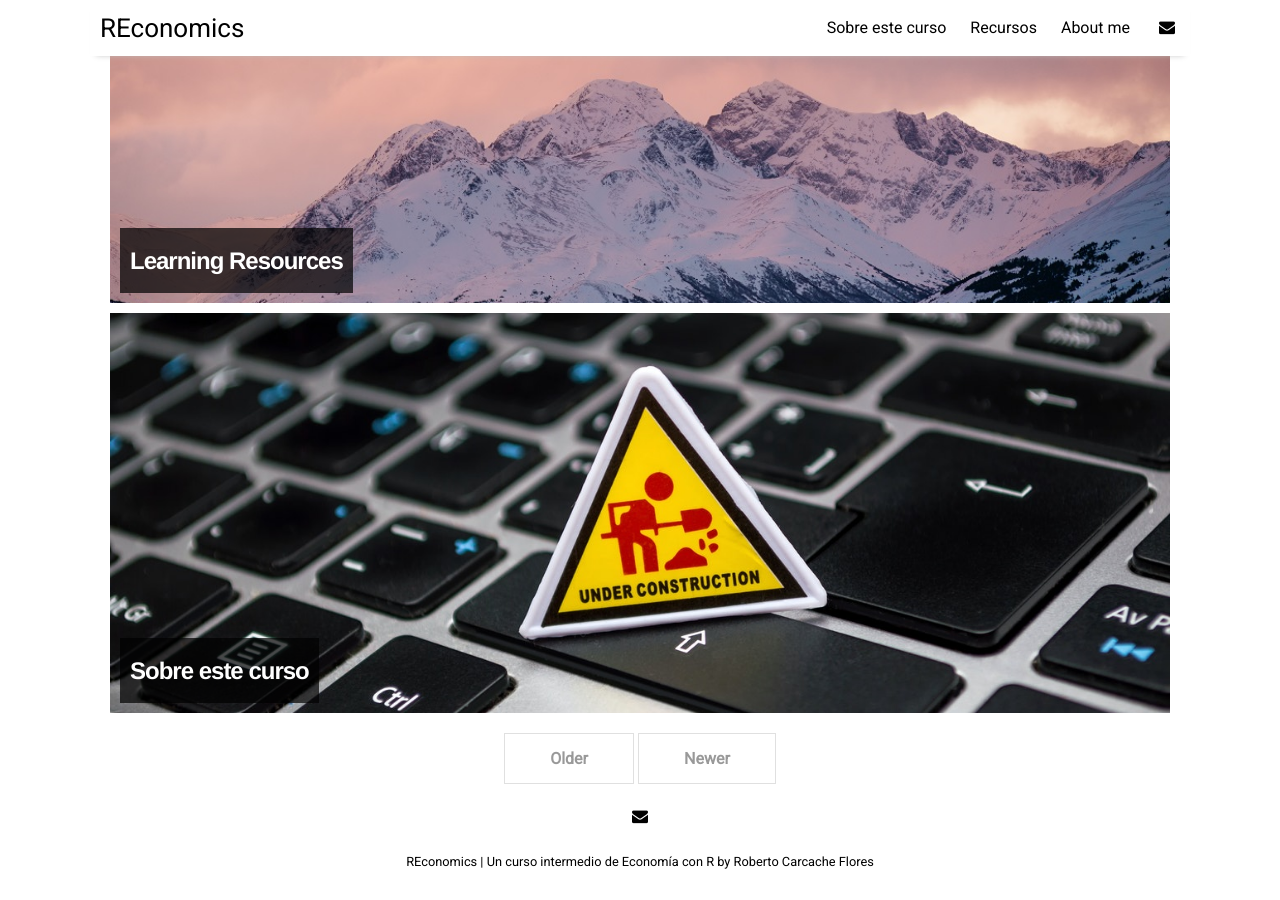
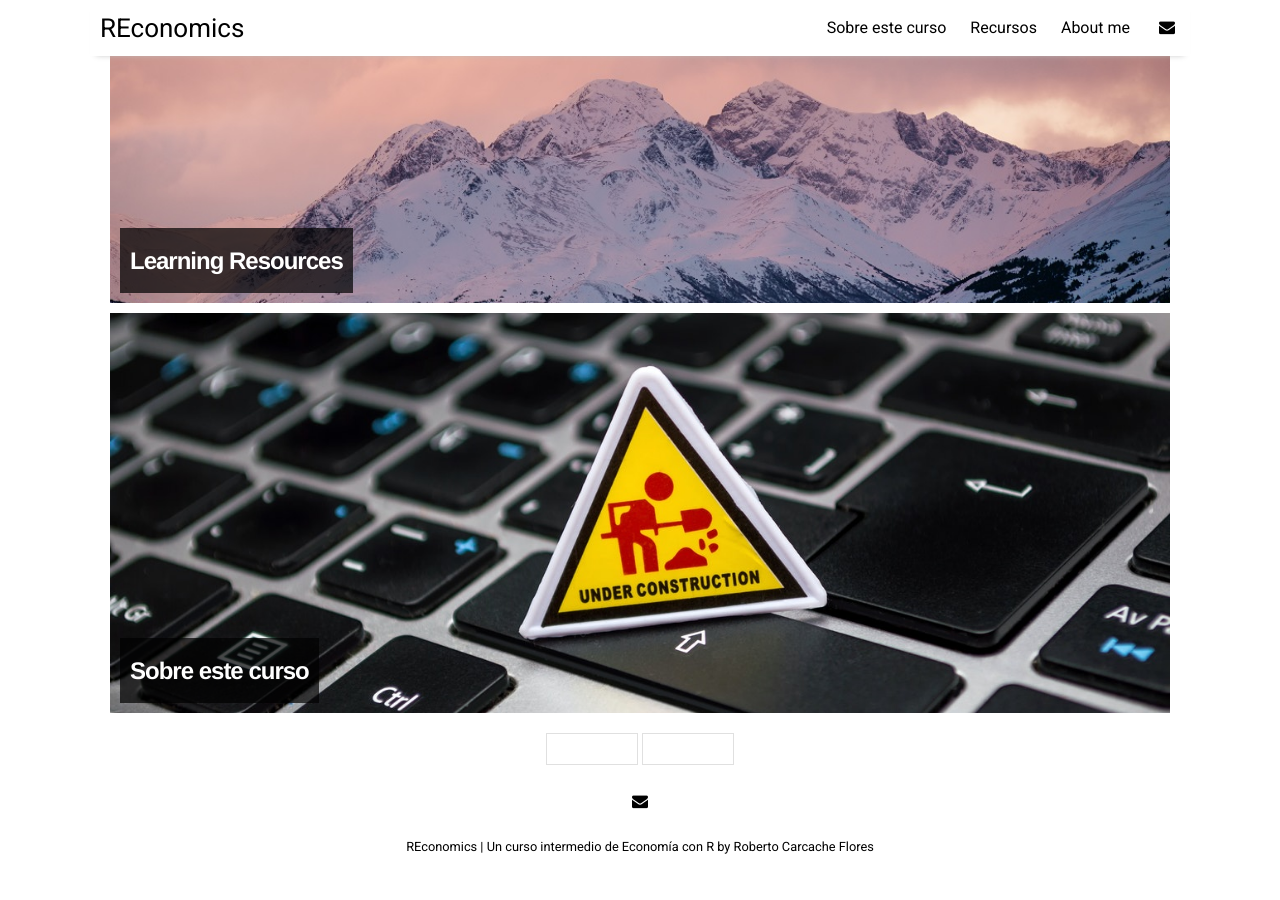
Before and after one commit to JP-Thoma/REconomics, a Jekyll site: the page built from index.html, in a window 1280 px wide and 900 px high, scrolled down 1398 px. Built offline with Jekyll 4.4.1, drawn with Linux system fonts in a browser that asks for light colours; nearby versions of some CDN libraries; the list of posts is cut into pages by our own code.

Commit message:
Update settings.yml

```diff
--- a/_data/settings.yml
+++ b/_data/settings.yml
@@ -17,10 +17,6 @@ social:
 - {icon: 'envelope', link: 'mailto:rcarcacheflores@outlook.com'}
 
 
-# Customize site text
-pagination:
-  next_page: 'Newer'
-  previous_page: 'Older'
 
 sharing_button_prompt: 'Feel free to share!'
 
```
